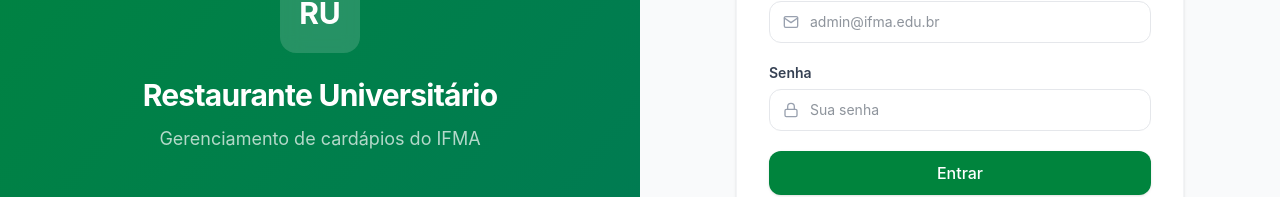
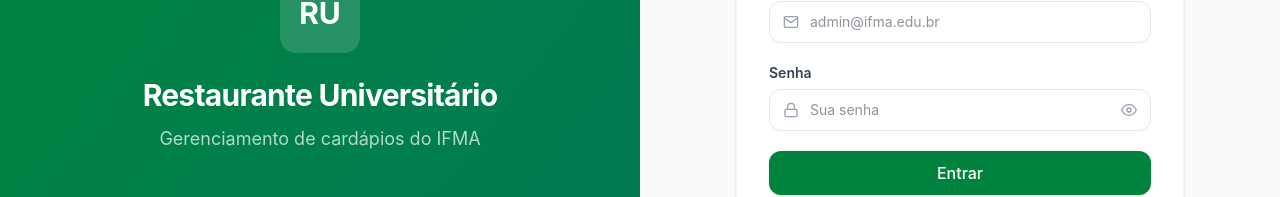
Before and after one commit to wesleyeduardodev/ru-ifma-frontend, a React (Vite) app: page /login in a window 1280 px wide. Shown: the part 337-534 px from the top of the page. Built offline with nearby package versions, Linux system fonts and the light colour scheme.

Commit message:
inserindo icone de mostrar/ocultar a senha

```diff
--- a/src/pages/Login.jsx
+++ b/src/pages/Login.jsx
@@ -1,11 +1,12 @@
 import { useState } from 'react';
 import { useNavigate, Link } from 'react-router-dom';
 import { useAuth } from '../contexts/AuthContext';
-import { FiMail, FiLock, FiAlertCircle } from 'react-icons/fi';
+import { FiMail, FiLock, FiAlertCircle, FiEye, FiEyeOff } from 'react-icons/fi';
 
 export default function Login() {
   const [email, setEmail] = useState('');
   const [senha, setSenha] = useState('');
+  const [mostrarSenha, setMostrarSenha] = useState(false);
   const [erro, setErro] = useState('');
   const [loading, setLoading] = useState(false);
   const { login } = useAuth();
@@ -82,13 +83,20 @@
               <div className="relative">
                 <FiLock className="absolute left-3.5 top-1/2 -translate-y-1/2 text-gray-400" size={16} />
                 <input
-                  type="password"
+                  type={mostrarSenha ? 'text' : 'password'}
                   value={senha}
                   onChange={e => setSenha(e.target.value)}
                   required
                   placeholder="Sua senha"
-                  className="w-full pl-10 pr-4 py-2.5 border border-gray-200 rounded-xl focus:outline-none focus:ring-2 focus:ring-ifma/20 focus:border-ifma focus:shadow-sm text-sm transition-all duration-200"
+                  className="w-full pl-10 pr-10 py-2.5 border border-gray-200 rounded-xl focus:outline-none focus:ring-2 focus:ring-ifma/20 focus:border-ifma focus:shadow-sm text-sm transition-all duration-200"
                 />
+                <button
+                  type="button"
+                  onClick={() => setMostrarSenha(!mostrarSenha)}
+                  className="absolute right-3.5 top-1/2 -translate-y-1/2 text-gray-400 hover:text-ifma transition-colors duration-200"
+                >
+                  {mostrarSenha ? <FiEyeOff size={16} /> : <FiEye size={16} />}
+                </button>
               </div>
             </div>
 
```
